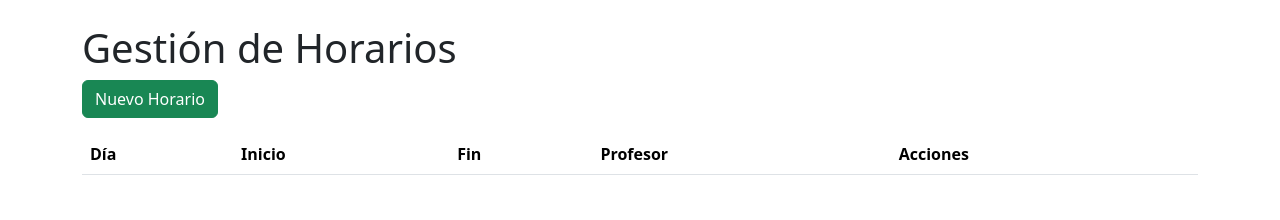
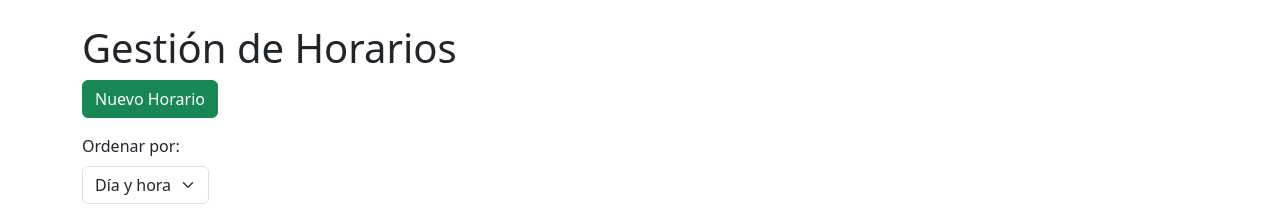
Before and after one commit to GonzaaJuarez/GimnasioUTN, a Flask app: page /admin/horarios in a window 1280 px wide. Shown: the part 56-276 px from the top of the page. Run offline with Flask 3, Linux system fonts and the light colour scheme; data that the repository does not hold is empty.

Commit message:
agregando ordenar por, en horarios y profesores

```diff
--- a/app.py
+++ b/app.py
@@ -12,6 +12,7 @@ from werkzeug.utils import secure_filename
 from validators import (
     horario_superpuesto,
     horario_valido,
+    horario_media_hora_valido,
     nombre_valido,
     telefono_valido,
     email_valido
@@ -317,10 +318,38 @@ def editar_profesor(id):
 
 @app.route("/admin/horarios")
 def admin_horarios():
+    orden = request.args.get(
+        "orden",
+        "dia"
+    )
     horarios = Horario.query.all()
+    orden_dias = {
+        "Lunes": 1,
+        "Martes": 2,
+        "Miércoles": 3,
+        "Jueves": 4,
+        "Viernes": 5
+    }
+    if orden == "profesor":
+        horarios.sort(
+            key=lambda h: (
+                h.profesor.nombre,
+                orden_dias.get(h.dia, 99),
+                h.hora_inicio
+            )
+        )
+    else:
+        horarios.sort(
+            key=lambda h: (
+                orden_dias.get(h.dia, 99),
+                h.hora_inicio,
+                h.profesor.nombre
+            )
+        )
     return render_template(
         "admin/horarios.html",
-        horarios=horarios
+        horarios=horarios,
+        orden=orden
     )
 @app.route("/admin/horarios/nuevo", methods=["GET", "POST"])
 def nuevo_horario():
@@ -329,6 +358,20 @@ def nuevo_horario():
         dia = request.form["dia"]
         hora_inicio = request.form["hora_inicio"]
         hora_fin = request.form["hora_fin"]
+        if not horario_media_hora_valido(
+            hora_inicio
+        ):
+            flash(
+                "La hora de inicio debe ser en bloques de 30 minutos."
+            )
+            return redirect(request.url)
+        if not horario_media_hora_valido(
+            hora_fin
+        ):
+            flash(
+                "La hora de fin debe ser en bloques de 30 minutos."
+            )
+            return redirect(request.url)
         if not horario_valido(
             hora_inicio,
             hora_fin
@@ -385,6 +428,21 @@ def editar_horario(id):
         hora_inicio = request.form["hora_inicio"]
         hora_fin = request.form["hora_fin"]
         profesor_id = request.form["profesor_id"]
+        if not horario_media_hora_valido(
+            hora_inicio
+        ):
+            flash(
+                "La hora de inicio debe ser en bloques de 30 minutos."
+            )
+            return redirect(request.url)
+
+        if not horario_media_hora_valido(
+            hora_fin
+        ):
+            flash(
+                "La hora de fin debe ser en bloques de 30 minutos."
+            )
+            return redirect(request.url)
         if not horario_valido(
             hora_inicio,
             hora_fin
--- a/templates/admin/editar_horario.html
+++ b/templates/admin/editar_horario.html
@@ -50,6 +50,7 @@ Editar Horario
             type="time"
             name="hora_inicio"
             class="form-control"
+            step="1800"
             value="{{ horario.hora_inicio }}">
     </div>
 
@@ -61,6 +62,7 @@ Editar Horario
             type="time"
             name="hora_fin"
             class="form-control"
+            step="1800"
             value="{{ horario.hora_fin }}">
     </div>
 
--- a/templates/admin/horarios.html
+++ b/templates/admin/horarios.html
@@ -12,6 +12,31 @@ Gestión de Horarios
    class="btn btn-success mb-3">
     Nuevo Horario
 </a>
+
+<form method="GET" class="mb-3">
+    <label class="form-label">
+        Ordenar por:
+    </label>
+    <select
+        name="orden"
+        class="form-select w-auto"
+        onchange="this.form.submit()">
+        <option
+            value="dia"
+            {% if orden == "dia" %}
+                selected
+            {% endif %}>
+            Día y hora
+        </option>
+        <option
+            value="profesor"
+            {% if orden == "profesor" %}
+                selected
+            {% endif %}>
+            Profesor
+        </option>
+    </select>
+</form>
 
 <table class="table table-striped">
     <thead>
--- a/templates/admin/nuevo_horario.html
+++ b/templates/admin/nuevo_horario.html
@@ -23,13 +23,15 @@ Nuevo Horario
         <label class="form-label">Hora Inicio</label>
         <input type="time"
                name="hora_inicio"
-               class="form-control">
+               class="form-control"
+               step="1800">
     </div>
     <div class="mb-3">
         <label class="form-label">Hora Fin</label>
         <input type="time"
                name="hora_fin"
-               class="form-control">
+               class="form-control"
+               step="1800">
     </div>
     <div class="mb-3">
         <label class="form-label">Profesor</label>
```
Also changed, not shown: validators.py (+6 -1 lines).
